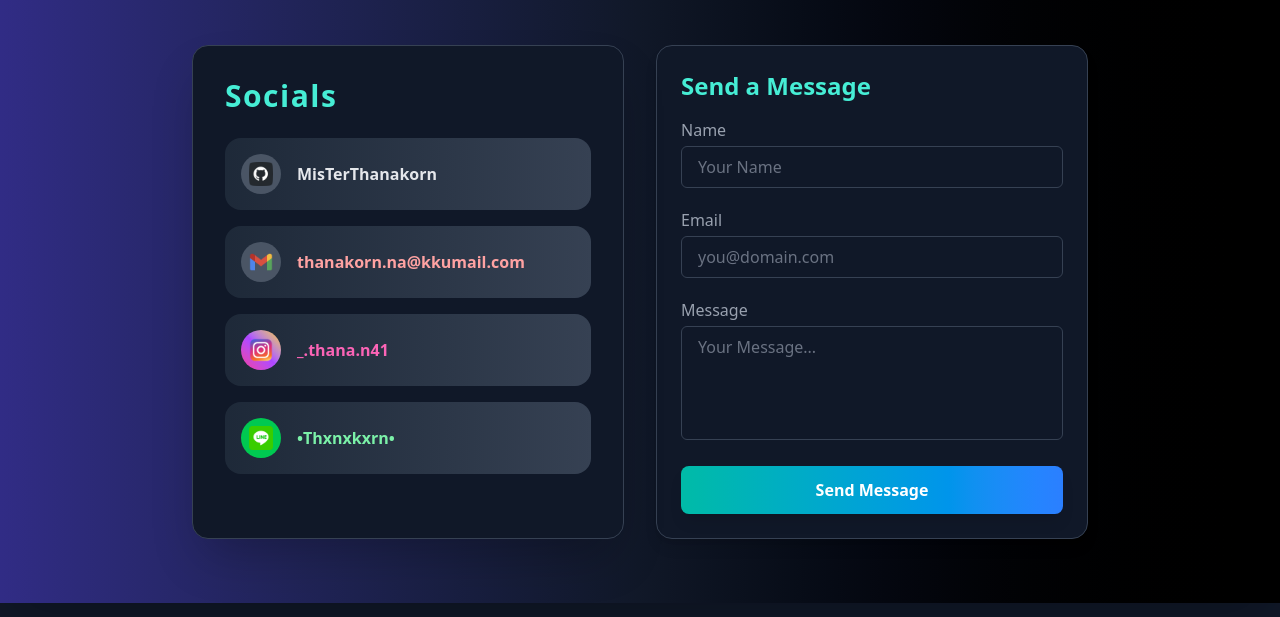
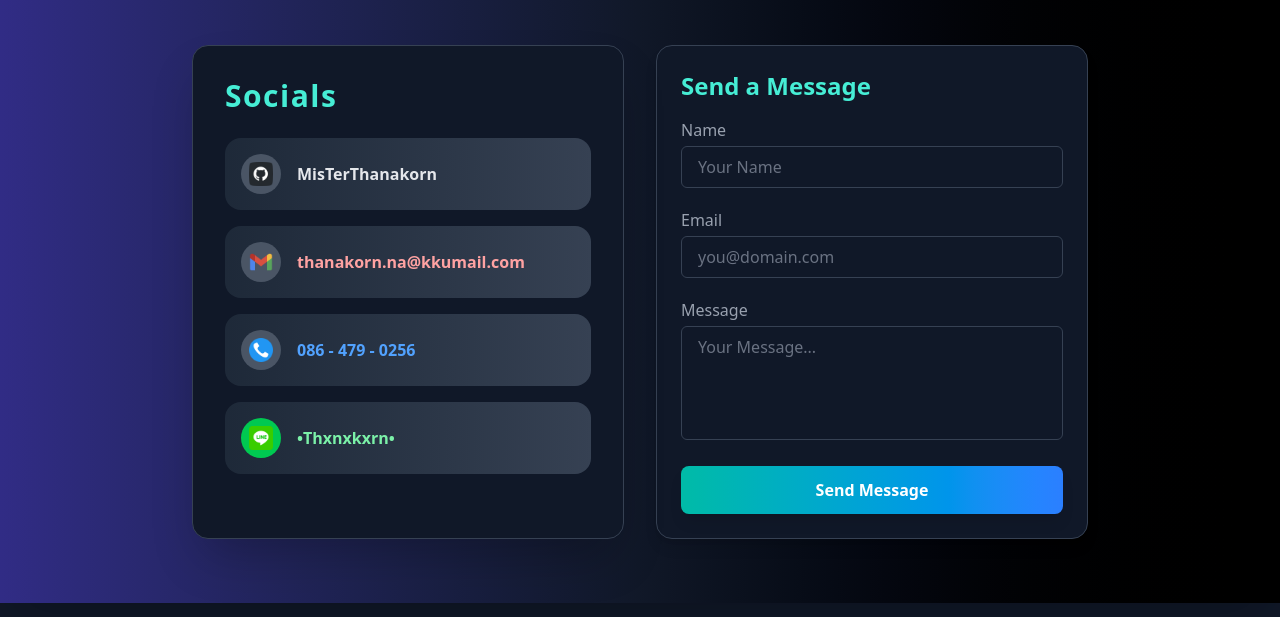
Before and after one commit to MisTerThanakorn/Web_CV, a website: page index.html in a window 1280 px wide. Shown: the part 3643-4260 px from the top of the page. Drawn offline with Linux system fonts and the light colour scheme.

Commit message:
Edit and add information to the file index.htm2

```diff
--- a/index.html
+++ b/index.html
@@ -818,16 +818,16 @@
                         thanakorn.na@kkumail.com
                     </span>
                 </a>
-                <a href="https://www.instagram.com/_.thana.n41" target="_blank" rel="noopener noreferrer"
+                <a href="tel:0864790256" target="_blank" rel="noopener noreferrer"
                     class="group flex items-center space-x-4 w-full rounded-2xl bg-gradient-to-r from-gray-800 to-gray-700 p-4 transition-all duration-300 transform hover:scale-105 hover:bg-gradient-to-tr hover:from-[#0f2027] hover:via-[#203a43] hover:to-[#2c5364] hover:shadow-xl"
-                    aria-label="Visit Instagram">
+                    aria-label="Visit tel">
                     <div
-                        class="flex h-10 w-10 items-center justify-center rounded-full bg-gradient-to-tr from-pink-500 via-purple-500 to-yellow-400 transition-transform duration-500 group-hover:scale-125 group-hover:-rotate-12">
-                        <img src="image/instagram.png" alt="Instagram" class="h-6 w-6" />
+                        class="flex h-10 w-10 items-center justify-center rounded-full bg-gray-600 transition-all duration-300 group-hover:bg-gray-400 group-hover:animate-bounce">
+                        <img src="image/call.png" alt="tel" class="h-6 w-6" />
                     </div>
                     <span
-                        class="font-semibold text-pink-400 transition-colors duration-300 group-hover:text-yellow-300 group-hover:underline decoration-pink-300 underline-offset-4">
-                        _.thana.n41
+                        class="font-semibold text-blue-400 transition-colors duration-300 group-hover:text-blue-300 group-hover:underline decoration-blue-200 underline-offset-4">
+                        086 - 479 - 0256
                     </span>
                 </a>
                 <a href="https://line.me/ti/p/RJ7es_bydy" target="_blank" rel="noopener noreferrer"
```
Also changed, not shown: image/call.png (added), output.css.
